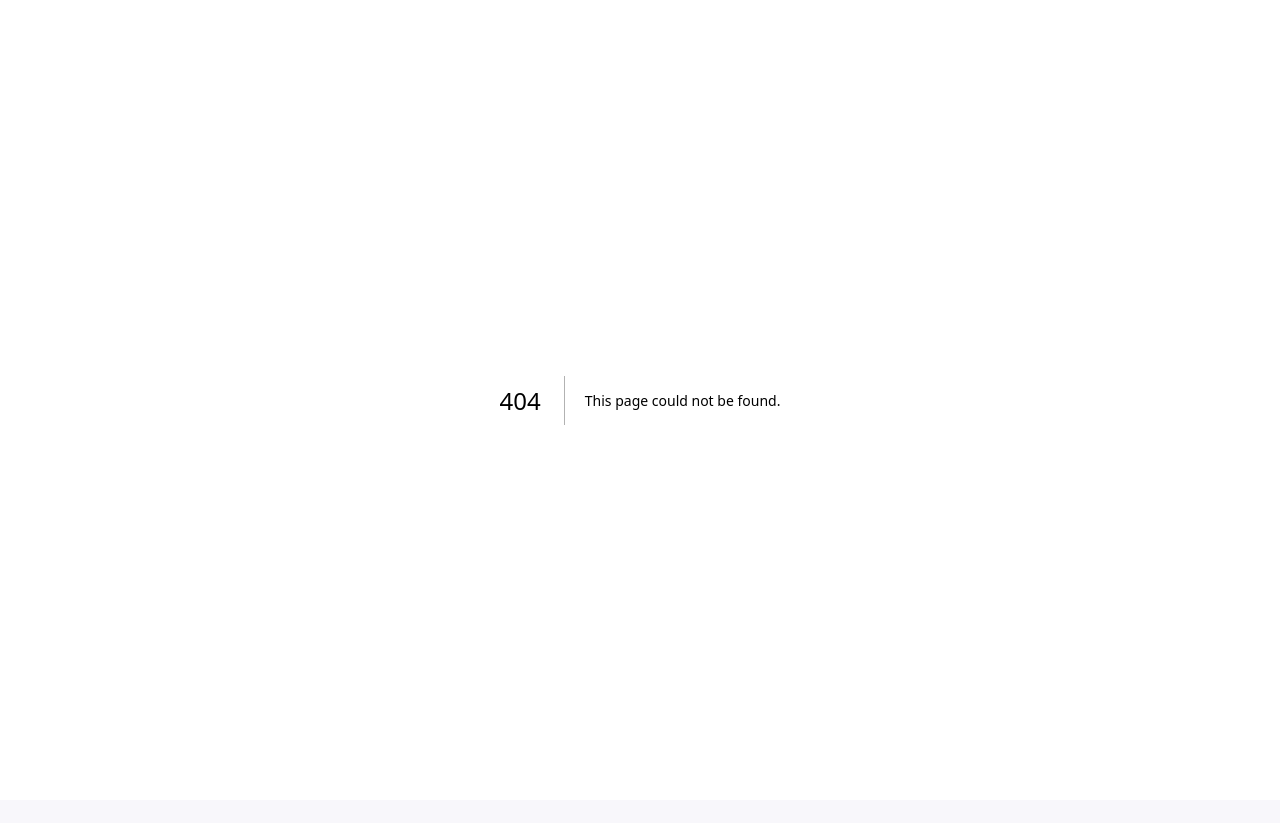
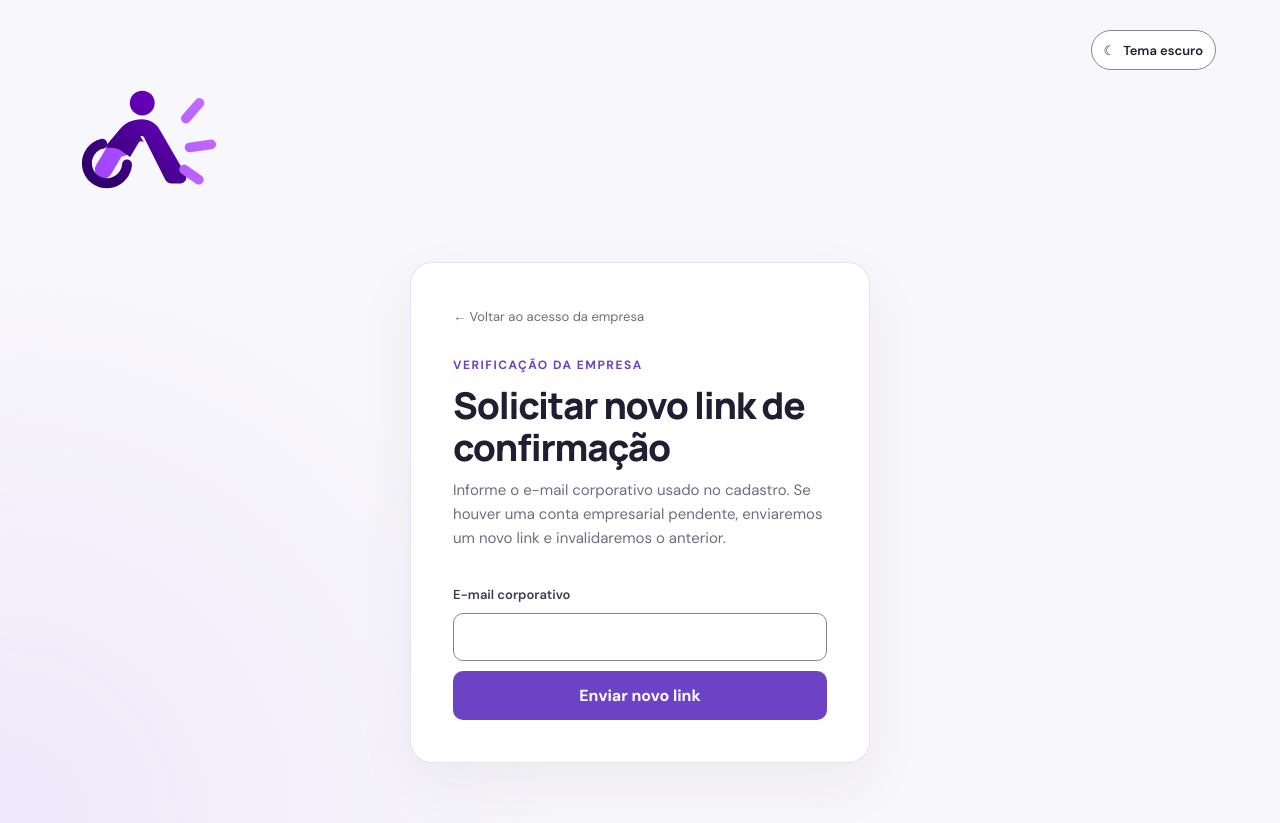
Before and after one commit to rafael-marquart/Trabalho_ModelagemDeSistema, a Next.js app: page /empresa/reenviar-confirmacao in a window 1280 px wide. Before the commit this address had no page. Before the commit the page ends 800 px from the top, so only its background shows below. Built offline with nearby package versions, Linux system fonts and the light colour scheme.

Commit message:
feat(auth): add company verification resend page

```diff
--- /dev/null
+++ b/src/app/empresa/reenviar-confirmacao/page.tsx
@@ -0,0 +1,70 @@
+"use client";
+
+import Link from "next/link";
+import ThemeToggle from "@/components/theme-toggle";
+import { useState, type FormEvent } from "react";
+
+export default function ResendCompanyVerificationPage() {
+  const [email, setEmail] = useState("");
+  const [message, setMessage] = useState("");
+  const [error, setError] = useState("");
+  const [loading, setLoading] = useState(false);
+
+  async function requestConfirmation(event: FormEvent<HTMLFormElement>) {
+    event.preventDefault();
+    setMessage("");
+    setError("");
+    setLoading(true);
+    try {
+      const response = await fetch("/api/auth/company/resend-verification", {
+        method: "POST",
+        headers: { "Content-Type": "application/json" },
+        body: JSON.stringify({ email })
+      });
+      const result = await response.json();
+      if (!response.ok) {
+        setError(result.message || "Não foi possível solicitar um novo link.");
+        return;
+      }
+      setMessage(result.message);
+    } catch {
+      setError("Não foi possível conectar ao serviço. Tente novamente.");
+    } finally {
+      setLoading(false);
+    }
+  }
+
+  return (
+    <main className="auth-page">
+      <div className="theme-control-host"><ThemeToggle /></div>
+      <Link className="brand auth-brand" href="/" aria-label="Acessa Vagas — início">
+        <img className="brand-logo" src="/images/logo-acessa-vagas.svg" alt="Acessa Vagas" />
+      </Link>
+      <section className="auth-card" aria-labelledby="resend-title">
+        <Link className="back-link" href="/empresa/login">← Voltar ao acesso da empresa</Link>
+        <p className="eyebrow">Verificação da empresa</p>
+        <h1 id="resend-title">Solicitar novo link de confirmação</h1>
+        <p className="muted">
+          Informe o e-mail corporativo usado no cadastro. Se houver uma conta empresarial pendente, enviaremos um novo link e invalidaremos o anterior.
+        </p>
+        <form className="auth-form" onSubmit={requestConfirmation}>
+          <label htmlFor="company-email">E-mail corporativo</label>
+          <input
+            id="company-email"
+            type="email"
+            autoComplete="email"
+            value={email}
+            onChange={event => setEmail(event.target.value)}
+            required
+            maxLength={254}
+          />
+          <button className="primary-button" type="submit" disabled={loading}>
+            {loading ? "Solicitando..." : "Enviar novo link"}
+          </button>
+        </form>
+        {error && <p className="form-error" role="alert">{error}</p>}
+        {message && <p className="muted" role="status" aria-live="polite">{message}</p>}
+      </section>
+    </main>
+  );
+}
```
